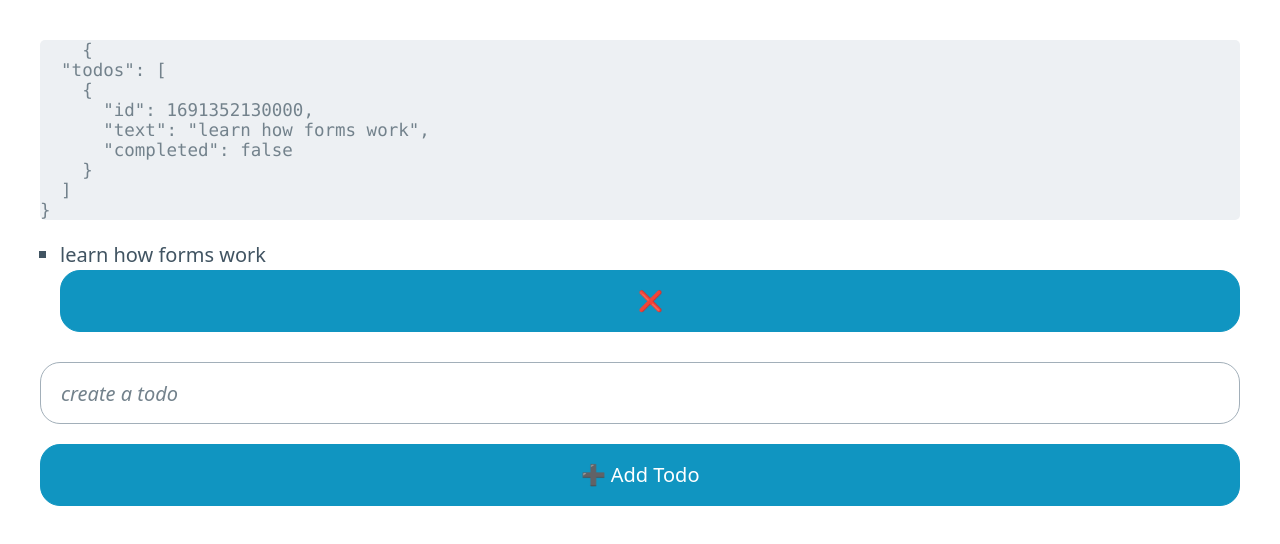
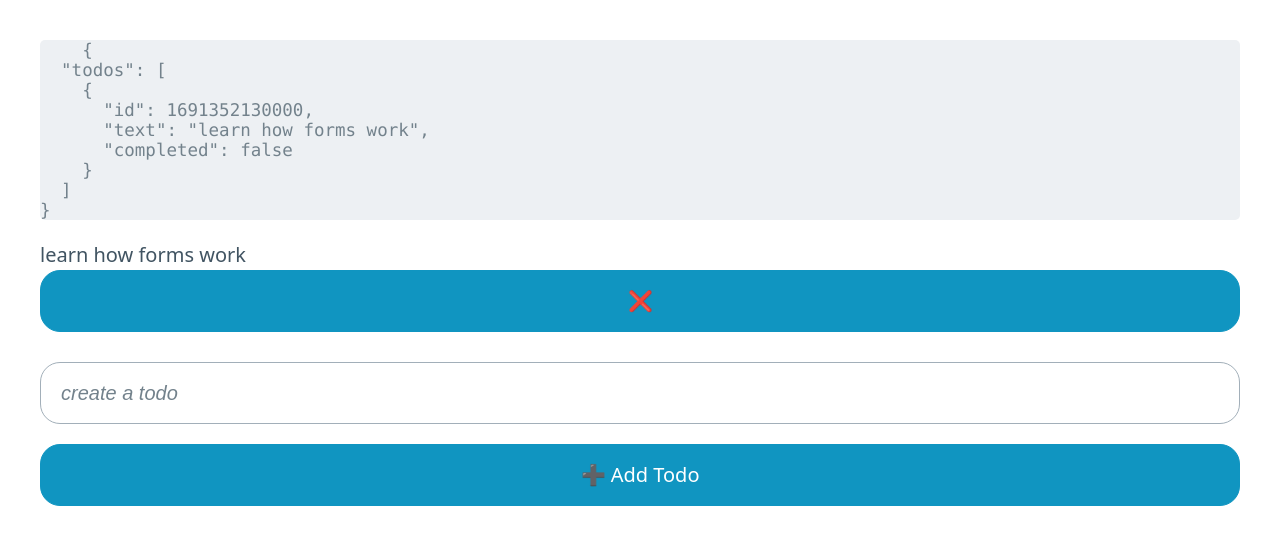
Before and after one commit to evariste1963/JOC_forms, a SvelteKit app: page /todos in a window 1280 px wide. Shown: the top 544 px of the page. Built offline with nearby package versions, Linux system fonts and the light colour scheme.

Commit message:
todos page styling

```diff
--- a/src/routes/todos/+page.svelte
+++ b/src/routes/todos/+page.svelte
@@ -13,9 +13,9 @@
     {JSON.stringify(data, null, 2)}
 </pre>
 
-<ul>
+<ul style="padding: 0">
 	{#each data.todos as todo}
-		<li>
+		<li style="list-style-type: none">
 			<span>{todo.text}</span>
 			<form on:submit|preventDefault={removeTodo} method="POST">
 				<!-- USE FORMS INSTEAD OF BUTTONS!!-- HOWEVER SMALL THE FORM MAYBE!!-->
@@ -29,6 +29,11 @@
 
 <form on:submit|preventDefault={addTodo} method="POST">
 	<!--<label for="adding a todo">add a todo</label> -->
-	<input type="text" name="todo" placeholder="create a todo" style="font-style:italic" />
+	<input
+		type="text"
+		name="todo"
+		placeholder="create a todo"
+		style="font-family:cursive, sans-serif ; font-style:italic"
+	/>
 	<button type="submit">➕ Add Todo</button>
 </form>
```
